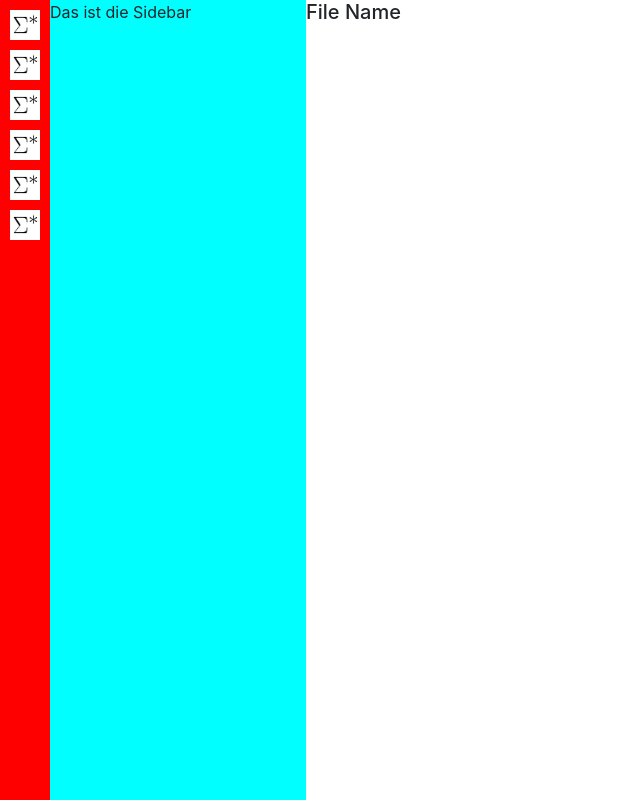
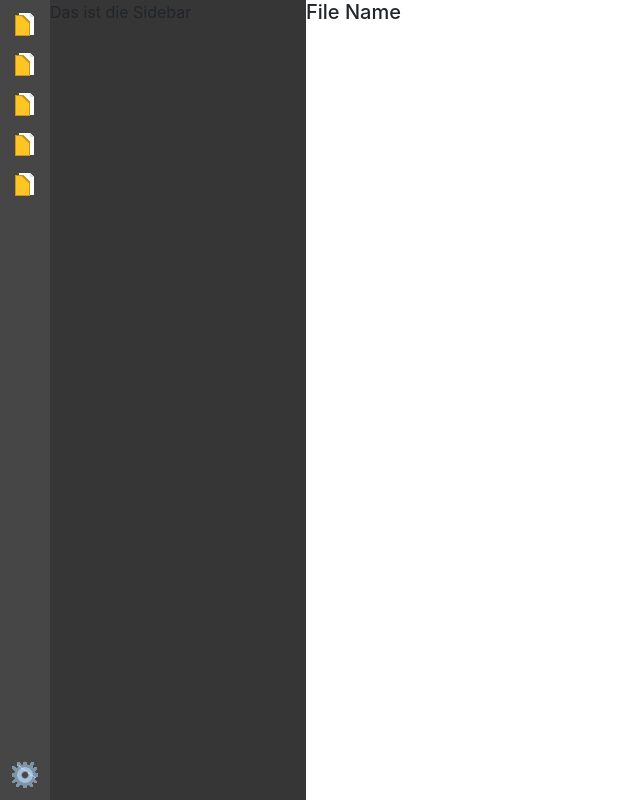
Before and after one commit to Team-Sigma-Stern/website, a website with bundled scripts: page index.html in a window 1280 px wide. Shown: the whole page, without its empty margins (0-640 px from the left). Built offline with nearby package versions, Linux system fonts and the light colour scheme; files whose address does not match are found by name.

Commit message:
update some icons

```diff
--- a/index.css
+++ b/index.css
@@ -17,12 +17,12 @@ html, body {
 }
 
 #sidebar{
-    background-color: aqua;
+    background-color: rgb(54, 54, 54);
     width: 20%;
 }
 
 #icon-bar {
-    background-color: red;
+    background-color: rgb(70, 70, 70);
     width: 50px;
     padding: 10px;
 }
--- a/index.html
+++ b/index.html
@@ -16,12 +16,13 @@
 <body>
 	<div class="main">
 		<div id="icon-bar" class="item">
-			<img src="./icons/SigmaStern.png" alt="" onclick="toggleContainer();" width="100%">
-			<img src="./icons/SigmaStern.png" alt="" onclick="toggleContainer();" width="100%">
-			<img src="./icons/SigmaStern.png" alt="" onclick="toggleContainer();" width="100%">
-			<img src="./icons/SigmaStern.png" alt="" onclick="toggleContainer();" width="100%">
-			<img src="./icons/SigmaStern.png" alt="" onclick="toggleContainer();" width="100%">
-			<img src="./icons/SigmaStern.png" alt="" onclick="toggleContainer();" width="100%">
+			<img src="./icons/Explorer.png" alt="" onclick="toggleContainer();" width="100%">
+			<img src="./icons/Explorer.png" alt="" onclick="toggleContainer();" width="100%">
+			<img src="./icons/Explorer.png" alt="" onclick="toggleContainer();" width="100%">
+			<img src="./icons/Explorer.png" alt="" onclick="toggleContainer();" width="100%">
+			<img src="./icons/Explorer.png" alt="" onclick="toggleContainer();" width="100%">
+			<img src="./icons/Settings.png" alt="" onclick="toggleContainer();" width="100%" style="position: absolute; bottom: 0px; left:10px; width: 30px">
+
 		</div>
 		<div id="sidebar" class="item">
 			Das ist die Sidebar
```
Also changed, not shown: icons/Explorer.png (added), icons/Explorer_old.png (added), icons/Settings.png (added).
